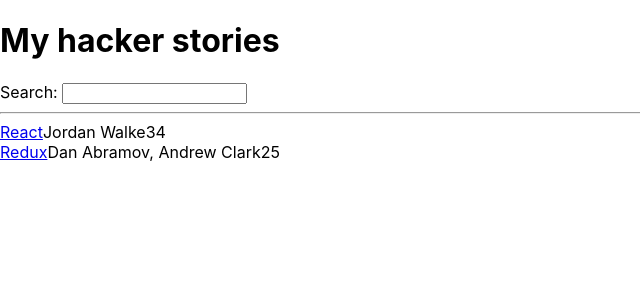
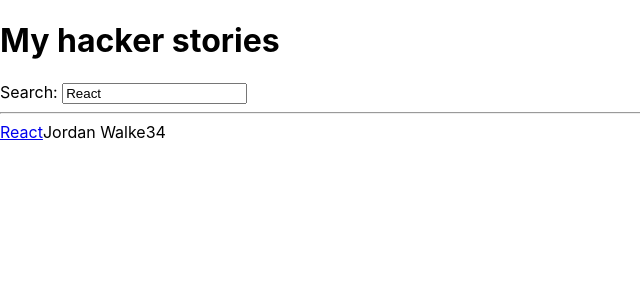
Before and after one commit to Matei-Fratila/hacker-stories, a React (Create React App) app: page / in a window 1280 px wide. Shown: the top 300 px of the page, without its empty margins (0-640 px from the left). Built offline with nearby package versions, Linux system fonts and the light colour scheme.

Commit message:
Transform Search into a controlled component

```diff
--- a/src/App.js
+++ b/src/App.js
@@ -26,9 +26,9 @@
     },
   ];
 
-  const [searchTerm, setSearchTerm] = React.useState('');
+  const [searchTerm, setSearchTerm] = React.useState('React');
 
-  const handleSearch = event =>{
+  const handleSearch = event => {
     setSearchTerm(event.target.value);
   }
 
@@ -36,13 +36,14 @@
     story.title.toLocaleLowerCase().includes(searchTerm.toLocaleLowerCase()));
 
   return (
-  <div>
-    <h1>My hacker stories</h1>
-    <Search onSearch={handleSearch}/>
-    <hr />
-    <List list={searchedStories}/>
-  </div>
-)};
+    <div>
+      <h1>My hacker stories</h1>
+      <Search search={searchTerm} onSearch={handleSearch} />
+      <hr />
+      <List list={searchedStories} />
+    </div>
+  )
+};
 
 
 const List = props => (props.list.map(item => (
@@ -60,7 +61,11 @@
 const Search = props => (
   <div>
     <label htmlFor="search">Search: </label>
-    <input id="search" type="text" onChange={props.onSearch}/>
+    <input id="search"
+      type="text"
+      value={props.search}
+      onChange={props.onSearch}
+    />
   </div>
 );
 
```
